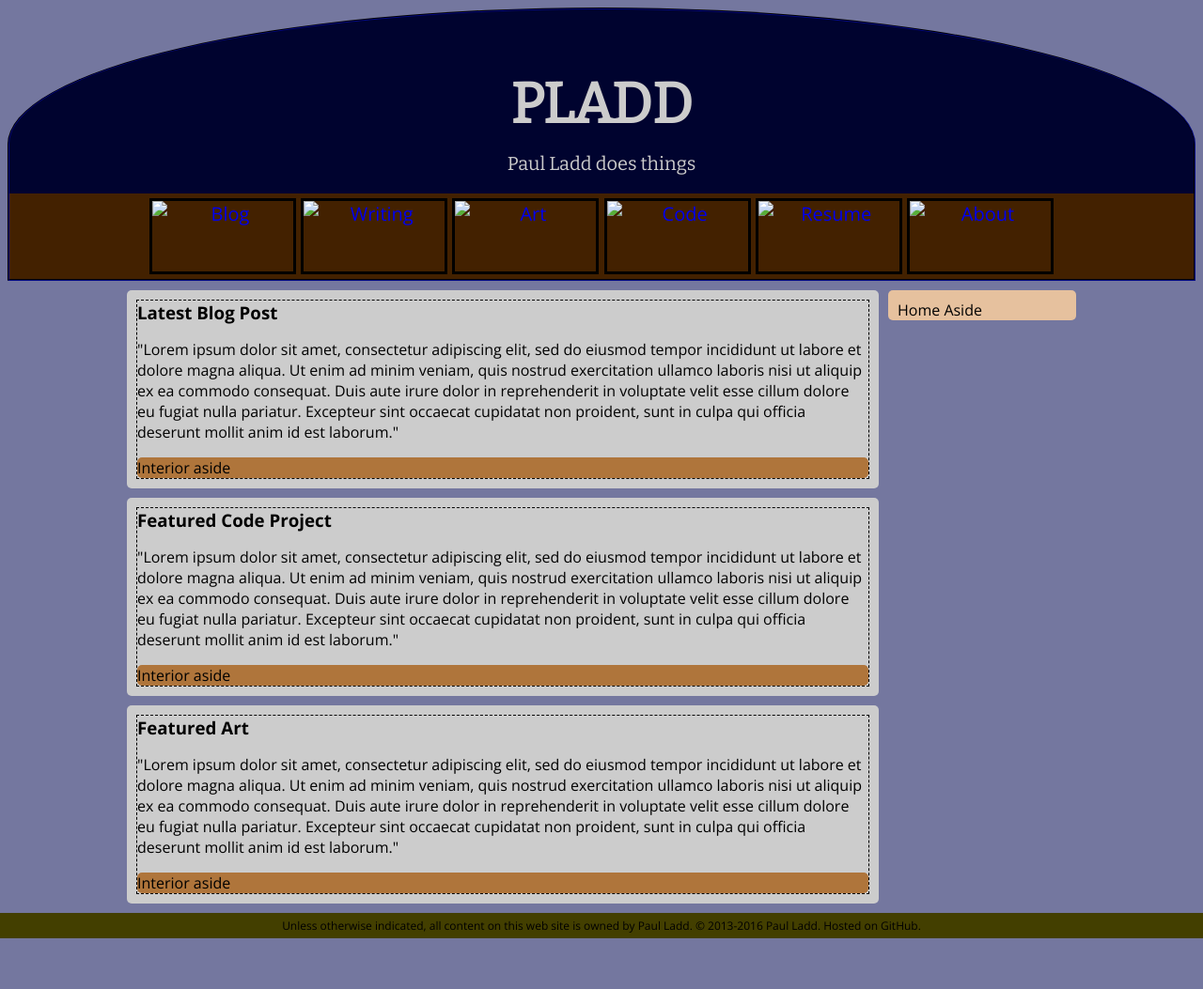
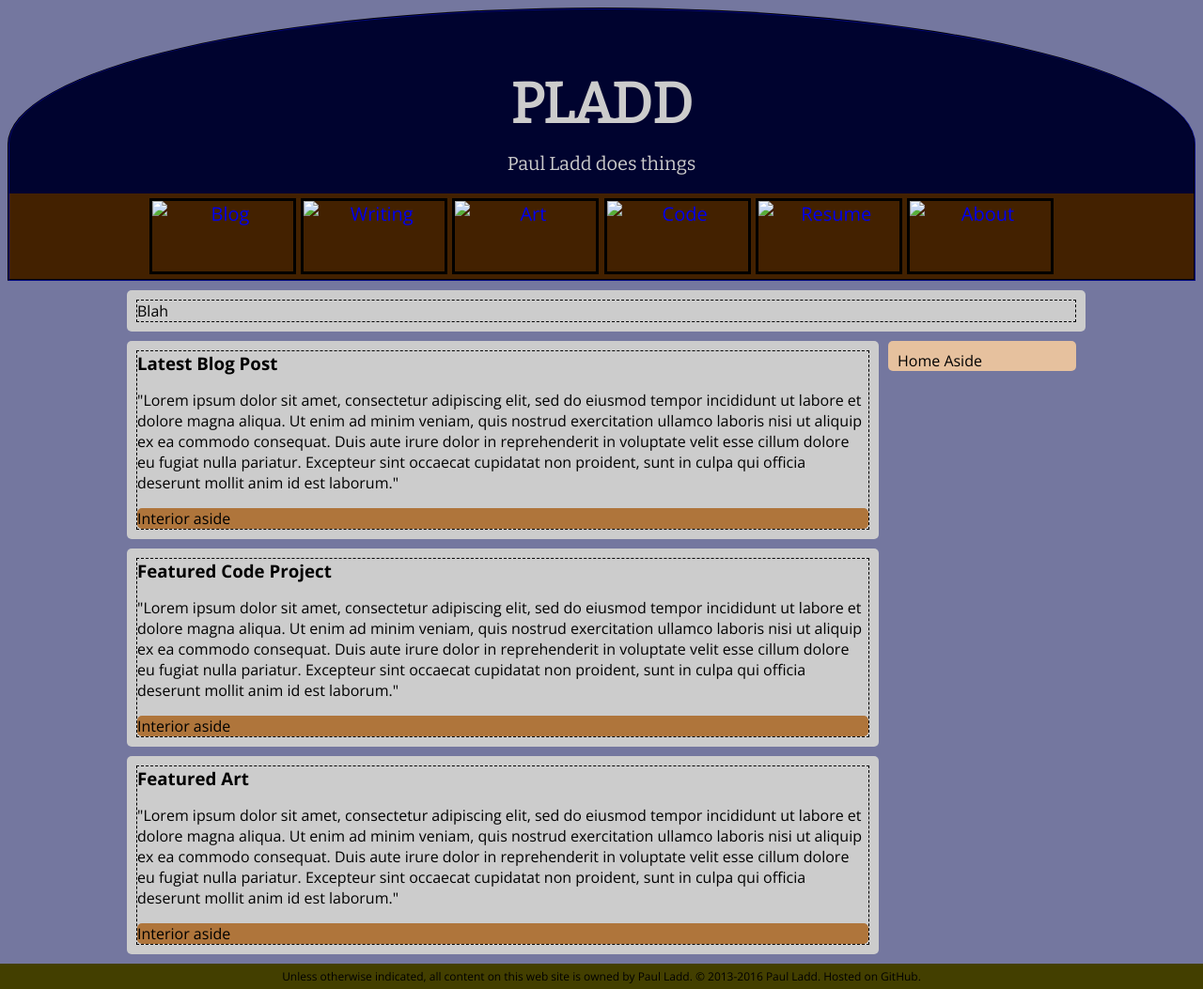
Before and after one commit to itspladd/personal-website-old, a Jekyll site: the page built from index.html, in a window 1280 px wide. Shown: the whole page at 94% size. Built offline with Jekyll 4.4.1, drawn with Linux system fonts in a browser that asks for light colours; before the commit the page ends 999 px from its top, so only the background shows below that.

Commit message:
Added fullscreen sections to CSS and homepage
Fullscreen sections span the whole width.

```diff
--- a/css/main.css
+++ b/css/main.css
@@ -161,6 +161,10 @@ section {
     border-radius: 5px;
 }
 
+section.fullscreen {
+    width: 1020px;
+}
+
 /* Article is used to hold standalone content. */
 article {
     margin: 10px 10px 10px 10px;
--- a/index.html
+++ b/index.html
@@ -2,6 +2,12 @@
 layout: default
 title: "Paul Ladd Does Words, Art, and Code"
 ---
+
+<section class="fullscreen">
+    <article>
+        Blah
+    </article>
+</section>
 
 <aside class="sidebar"><p>Home Aside</p></aside>
 <section>
@@ -11,6 +17,7 @@ title: "Paul Ladd Does Words, Art, and Code"
         <aside>Interior aside</aside>
     </article>
 </section>
+
 <section>
     <article>
         <h1>Featured Code Project</h1>
@@ -18,6 +25,7 @@ title: "Paul Ladd Does Words, Art, and Code"
         <aside>Interior aside</aside>
     </article>
 </section>
+
 <section>
     <article>
         <h1>Featured Art</h1>
```
